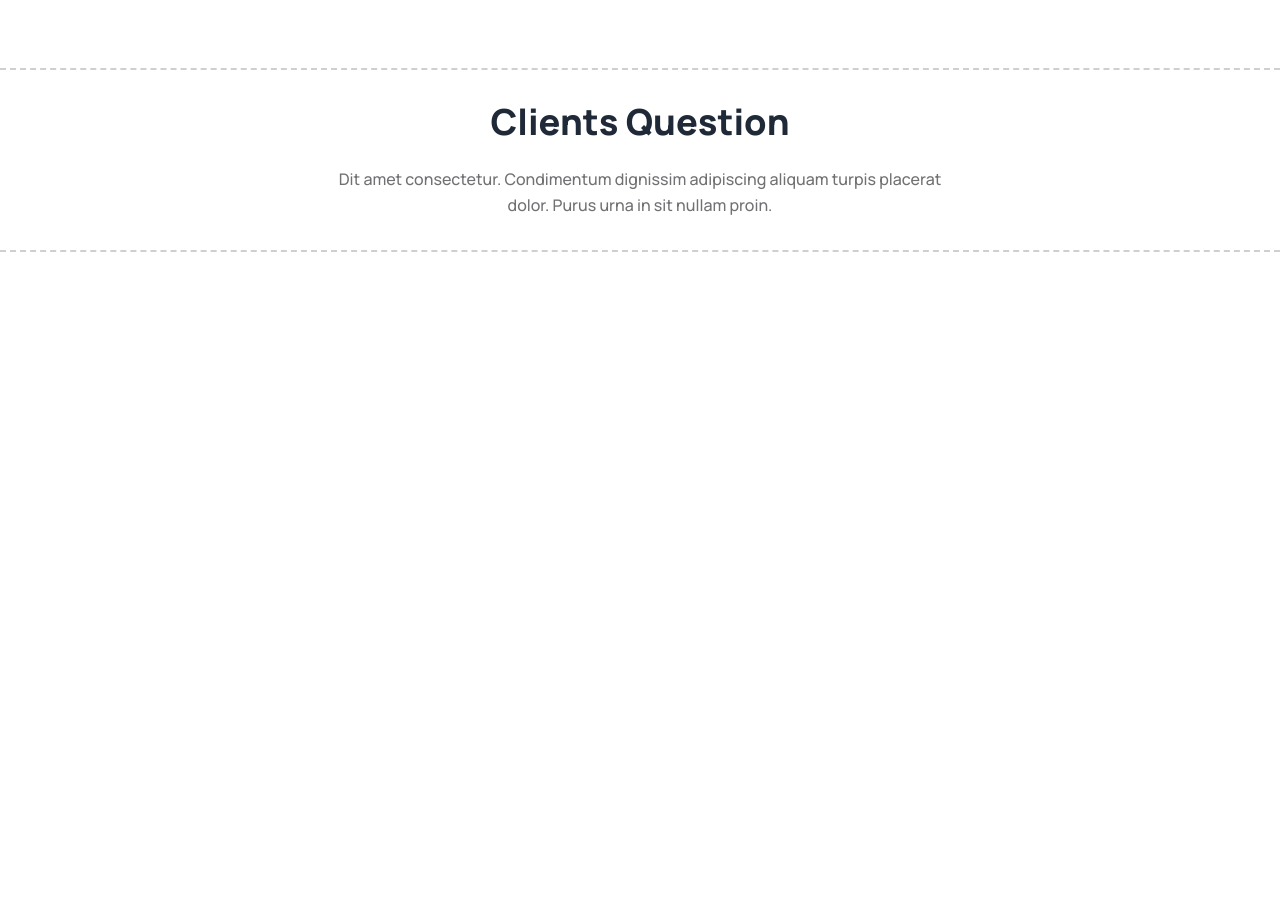
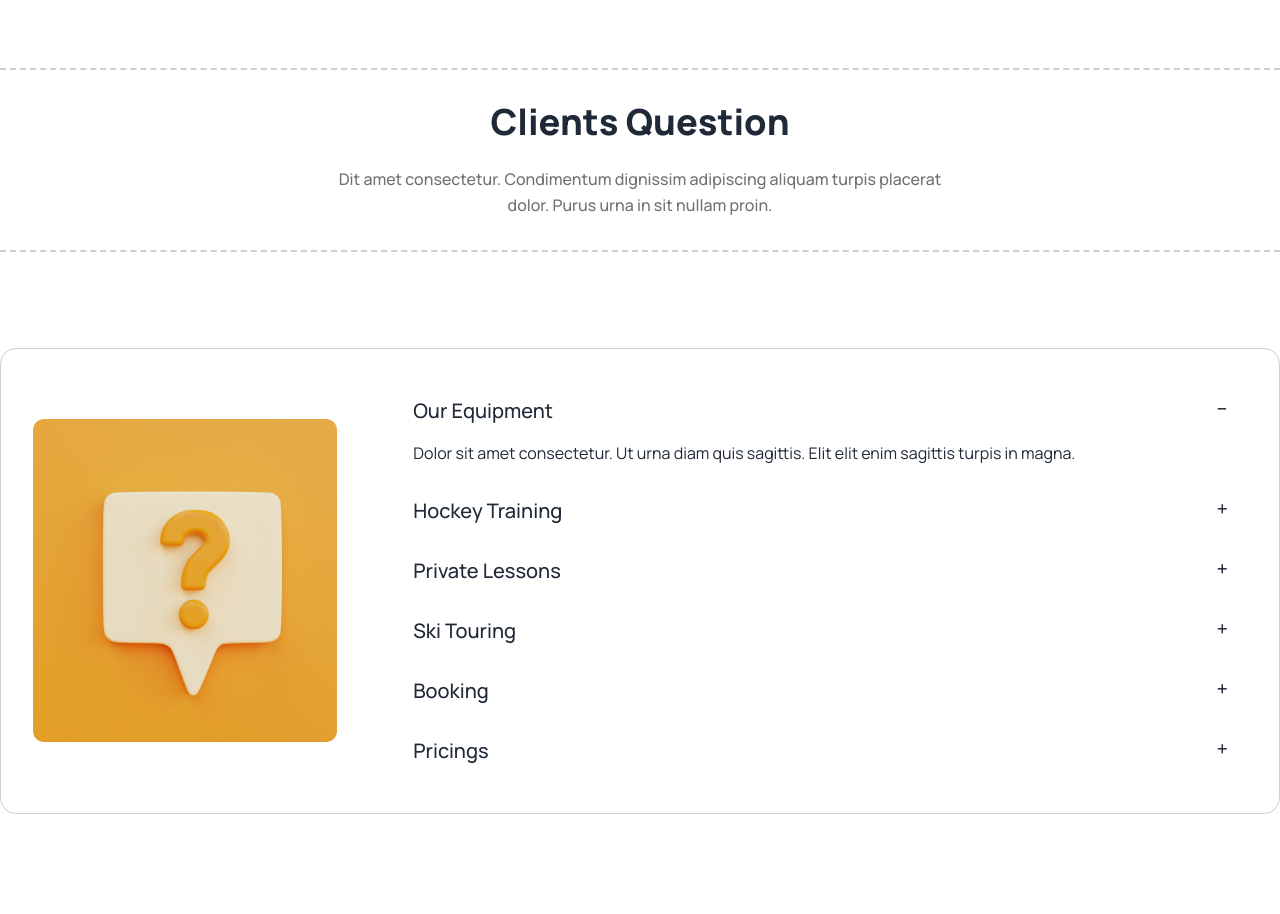
Before and after one commit to Shahid2890R/hokeyclub, a plain HTML site: page index.html in a window 1280 px wide. Shown: the part 4875-5789 px from the top of the page. Before the commit the page ends 5175 px from the top, so only its background shows below. Drawn offline with nearby package versions, Linux system fonts and the light colour scheme.

Commit message:
question section

```diff
--- a/index.html
+++ b/index.html
@@ -640,6 +640,90 @@
     </section>
     <!-- ===== Product End ===== -->
 
+    <!-- ====== Qusestion Section Start ====== -->
+    <section class="pt-[48px] pb-[100px]">
+      <div class="container mx-auto">
+        <div
+          class="p-8 border border-borderColor rounded-[16px] flex items-center justify-between"
+        >
+          <div class="w-[25%]">
+            <figure>
+              <img src="./images/11.png" alt="" />
+            </figure>
+          </div>
+          <div class="w-[70%]">
+            <div class="collapse collapse-plus">
+              <input type="radio" name="my-accordion-3" checked="checked" />
+              <div class="collapse-title text-xl font-medium">
+                Our Equipment
+              </div>
+              <div class="collapse-content">
+                <p>
+                  Dolor sit amet consectetur. Ut urna diam quis sagittis. Elit
+                  elit enim sagittis turpis in magna.
+                </p>
+              </div>
+            </div>
+            <div class="collapse collapse-plus">
+              <input type="radio" name="my-accordion-3" />
+              <div class="collapse-title text-xl font-medium">
+                Hockey Training
+              </div>
+              <div class="collapse-content">
+                <p>
+                  Dolor sit amet consectetur. Ut urna diam quis sagittis. Elit
+                  elit enim sagittis turpis in magna.
+                </p>
+              </div>
+            </div>
+            <div class="collapse collapse-plus">
+              <input type="radio" name="my-accordion-3" />
+              <div class="collapse-title text-xl font-medium">
+                Private Lessons
+              </div>
+              <div class="collapse-content">
+                <p>
+                  Dolor sit amet consectetur. Ut urna diam quis sagittis. Elit
+                  elit enim sagittis turpis in magna.
+                </p>
+              </div>
+            </div>
+            <div class="collapse collapse-plus">
+              <input type="radio" name="my-accordion-3" />
+              <div class="collapse-title text-xl font-medium">Ski Touring</div>
+              <div class="collapse-content">
+                <p>
+                  Dolor sit amet consectetur. Ut urna diam quis sagittis. Elit
+                  elit enim sagittis turpis in magna.
+                </p>
+              </div>
+            </div>
+            <div class="collapse collapse-plus">
+              <input type="radio" name="my-accordion-3" />
+              <div class="collapse-title text-xl font-medium">Booking</div>
+              <div class="collapse-content">
+                <p>
+                  Dolor sit amet consectetur. Ut urna diam quis sagittis. Elit
+                  elit enim sagittis turpis in magna.
+                </p>
+              </div>
+            </div>
+            <div class="collapse collapse-plus">
+              <input type="radio" name="my-accordion-3" />
+              <div class="collapse-title text-xl font-medium">Pricings</div>
+              <div class="collapse-content">
+                <p>
+                  Dolor sit amet consectetur. Ut urna diam quis sagittis. Elit
+                  elit enim sagittis turpis in magna.
+                </p>
+              </div>
+            </div>
+          </div>
+        </div>
+      </div>
+    </section>
+    <!-- ====== Qusestion Section End ====== -->
+
       <!-- ===== Tailwind Config File ===== -->
       <script src="./js/tailwind.config.js"></script>
 
```
